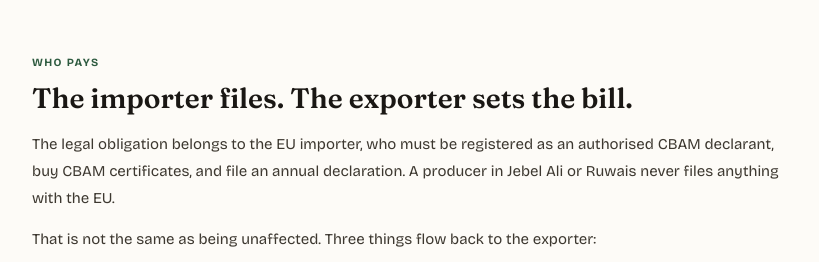
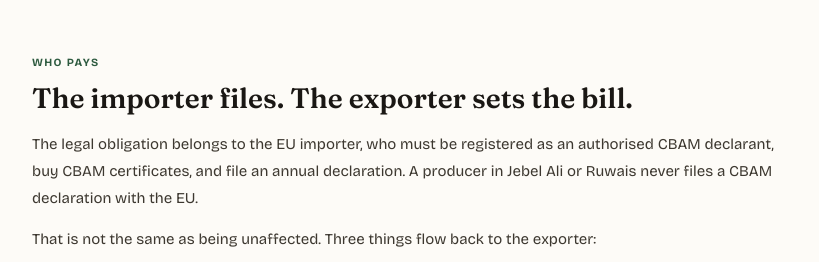
Before and after one commit to lineage007/carbonbridge-web, a Next.js app: page /compliance/eu-cbam in a window 1280 px wide. Shown: the part 880-1142 px from the top of the page, without its empty margins (230-1049 px from the left). Built offline with nearby package versions, Linux system fonts and the light colour scheme; no server answers.

Commit message:
compliance(eu-cbam): exporters do not file a declaration, but may register in the CBAM registry — say exactly that

```diff
--- a/src/app/compliance/eu-cbam/page.tsx
+++ b/src/app/compliance/eu-cbam/page.tsx
@@ -108,7 +108,7 @@ export default function EuCbamPage() {
         <Section id="who-pays" eyebrow="Who pays" title="The importer files. The exporter sets the bill.">
           <P>
             The legal obligation belongs to the EU importer, who must be registered as an authorised CBAM declarant, buy CBAM
-            certificates, and file an annual declaration. A producer in Jebel Ali or Ruwais never files anything with the EU.
+            certificates, and file an annual declaration. A producer in Jebel Ali or Ruwais never files a CBAM declaration with the EU.
           </P>
           <P>
             That is not the same as being unaffected. Three things flow back to the exporter:
```
